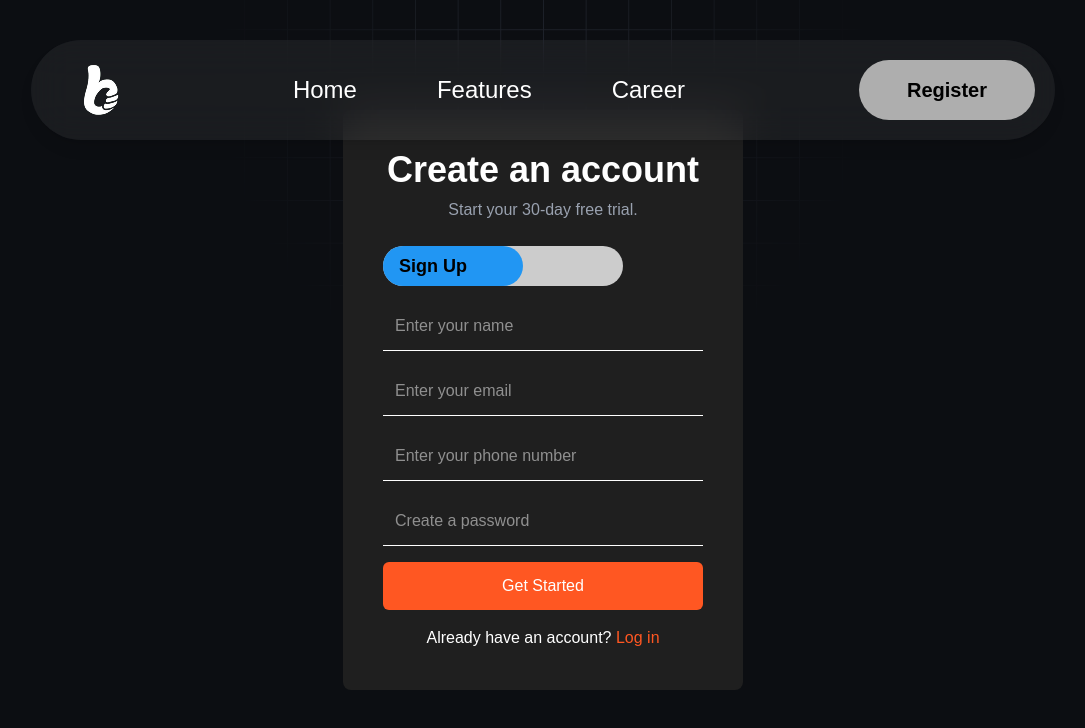
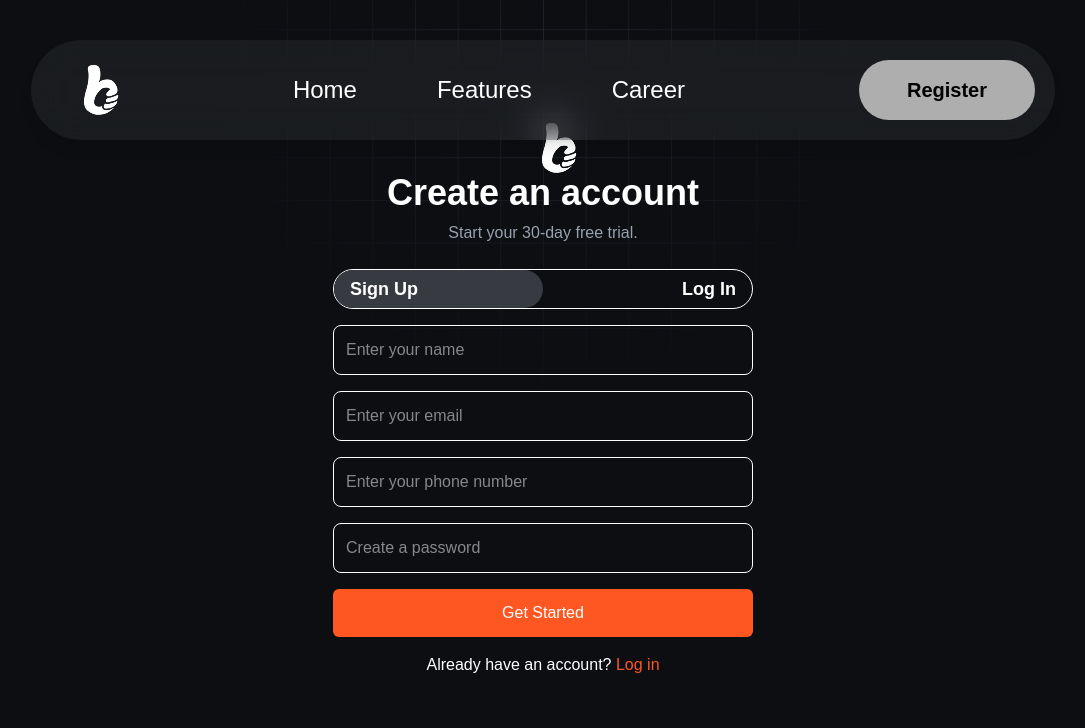
Before and after one commit to TanveerShahriar/crypto-app, a Next.js app: page /register in a window 1280 px wide. Shown: the top 728 px of the page, without its empty margins (97-1182 px from the left). Built offline with nearby package versions, Linux system fonts and the light colour scheme.

Commit message:
sign up form half

```diff
--- a/src/app/register/page.tsx
+++ b/src/app/register/page.tsx
@@ -1,6 +1,7 @@
 "use client";
 
 import Link from "next/link";
+import Image from 'next/image';
 import { useState } from "react";
 
 const Register = () => {
@@ -27,8 +28,17 @@ const Register = () => {
 
   return (
     <div className="min-h-screen bg-black flex justify-center items-center bg-[url('/images/Register_BG.png')] bg-cover bg-center">
-      <div className="bg-[#1F1F1F] p-10 rounded-lg w-[1000px] sm:w-[400px]">
+      <div className="p-10 rounded-lg w-[500px]">
         <div className="text-center text-white mb-6">
+          <div className="ml-8 flex justify-center">
+            <Image
+                aria-hidden
+                src="/images/Logo.png"
+                alt="Logo icon"
+                width={36}
+                height={50}
+              />
+          </div>
           <h1 className="text-4xl font-semibold mb-2">
             {activeTab === "Sign Up" ? "Create an account" : "Log in to your account"}
           </h1>
@@ -41,18 +51,18 @@ const Register = () => {
 
         {/* Toggle between Sign Up and Login */}
         <div
-          className="relative cursor-pointer w-[240px] h-[40px] bg-[#ccc] rounded-full mb-4"
+          className="relative cursor-pointer w-full bg-[#0C0E12] border border-[22262F] h-[40px] rounded-full mb-4"
           onClick={toggleTab}
         >
           <div
-            className={`absolute w-[140px] h-[40px] bg-[#2196F3] rounded-full transition-all duration-300 ${
-              activeTab === "Login" ? "translate-x-[100px]" : ""
+            className={`absolute w-1/2 h-full bg-[#373A41] rounded-full transition-all duration-300 ${
+              activeTab === "Login" ? "translate-x-[100%]" : ""
             }`}
           ></div>
 
           <span
             className={`absolute font-normal text-lg left-4 top-1/2 transform -translate-y-1/2 font-semibold ${
-              activeTab === "Login" ? "opacity-0 text-white" : "opacity-100 text-black"
+              activeTab === "Login" ? "text-[94979C]" : "text-[CECFD2]"
             }`}
           >
             Sign Up
@@ -60,7 +70,7 @@ const Register = () => {
 
           <span
             className={`absolute font-normal text-lg right-4 top-1/2 transform -translate-y-1/2 font-semibold ${
-              activeTab === "Sign Up" ? "opacity-0 text-white" : "opacity-100 text-black"
+              activeTab === "Sign Up" ? "text-[94979C]" : "text-[CECFD2]"
             }`}
           >
             Log In
@@ -76,7 +86,7 @@ const Register = () => {
               placeholder="Enter your name"
               value={formData.name}
               onChange={handleInputChange}
-              className="w-full p-3 bg-transparent border-b text-white mb-4"
+              className="w-full p-3 bg-transparent border rounded-lg text-white mb-4"
             />
             <input
               type="email"
@@ -84,7 +94,7 @@ const Register = () => {
               placeholder="Enter your email"
               value={formData.email}
               onChange={handleInputChange}
-              className="w-full p-3 bg-transparent border-b text-white mb-4"
+              className="w-full p-3 bg-transparent border rounded-lg text-white mb-4"
             />
             <input
               type="text"
@@ -92,7 +102,7 @@ const Register = () => {
               placeholder="Enter your phone number"
               value={formData.phone}
               onChange={handleInputChange}
-              className="w-full p-3 bg-transparent border-b text-white mb-4"
+              className="w-full p-3 bg-transparent border rounded-lg text-white mb-4"
             />
             <input
               type="password"
@@ -100,7 +110,7 @@ const Register = () => {
               placeholder="Create a password"
               value={formData.password}
               onChange={handleInputChange}
-              className="w-full p-3 bg-transparent border-b text-white mb-4"
+              className="w-full p-3 bg-transparent border rounded-lg text-white mb-4"
             />
             <button type="submit" className="w-full p-3 bg-[#FF5722] rounded-md text-white">
               Get Started
```
